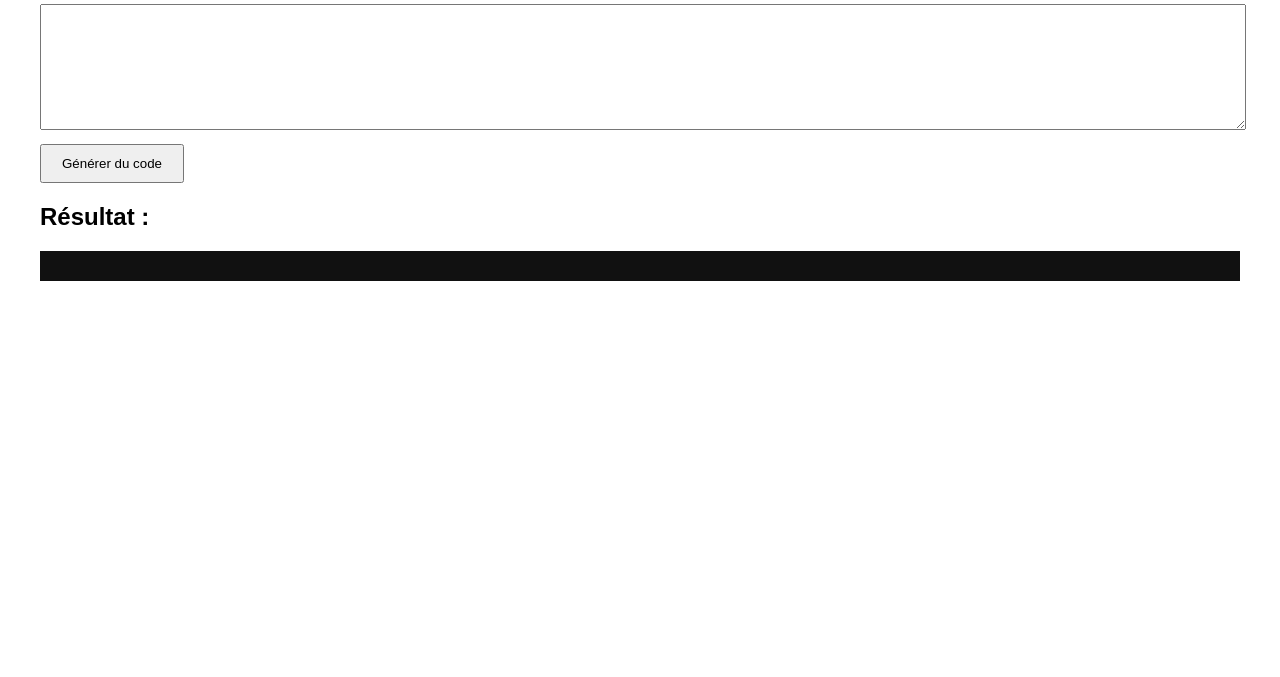
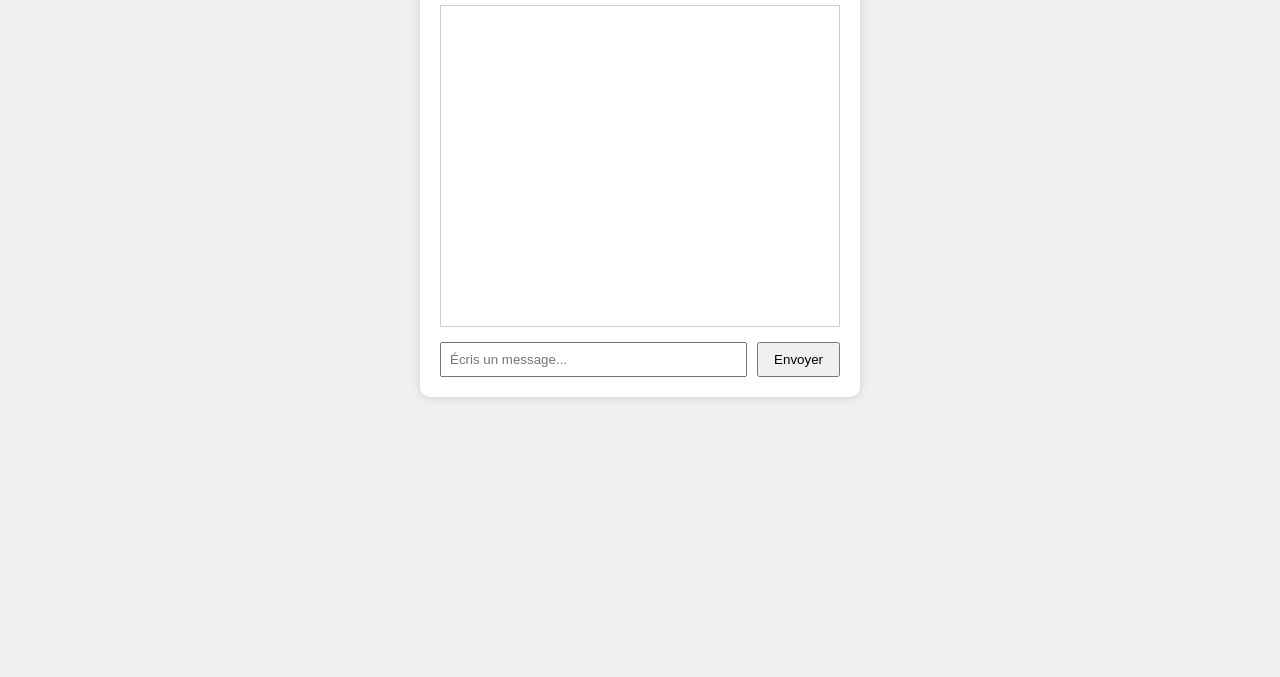
Before and after one commit to Alex84010/kisete.github.io, a plain HTML site: page index.html in a window 1280 px wide. Shown: the part 123-800 px from the top of the page. Drawn offline with Linux system fonts and the light colour scheme.

Commit message:
Revamp chat interface and update API integration
Updated the layout and functionality of the chat interface.

```diff
--- a/index.html
+++ b/index.html
@@ -2,52 +2,98 @@
 <html lang="fr">
 <head>
 <meta charset="UTF-8">
-    <title>IA Codeuse</title>
+<title>Chat IA (Local)</title>
+
 <style>
-        body { font-family: Arial; margin: 40px; }
-        textarea { width: 100%; height: 120px; margin-top: 10px; }
-        pre { background: #111; color: #0f0; padding: 15px; white-space: pre-wrap; }
-        button { padding: 10px 20px; margin-top: 10px; }
+    body {
+        font-family: Arial, sans-serif;
+        background: #f0f0f0;
+        margin: 0;
+        padding: 0;
+    }
+    .chat-container {
+        width: 400px;
+        margin: 40px auto;
+        background: white;
+        padding: 20px;
+        border-radius: 10px;
+        box-shadow: 0 0 10px #ccc;
+    }
+    #chatbox {
+        height: 300px;
+        overflow-y: auto;
+        border: 1px solid #ccc;
+        padding: 10px;
+        margin-bottom: 15px;
+        white-space: pre-wrap;
+    }
+    .user { font-weight: bold; color: #007bff; }
+    .ai { font-weight: bold; color: #28a745; }
+    .input-area {
+        display: flex;
+        gap: 10px;
+    }
+    input {
+        flex: 1;
+        padding: 8px;
+    }
+    button {
+        padding: 8px 15px;
+        cursor: pointer;
+    }
 </style>
+
 </head>
 <body>
-    <h1>💻 IA Codeuse</h1>
 
-    <label>Ta demande :</label>
-    <textarea id="input"></textarea>
+<div class="chat-container">
+    <h2>Chat IA (Local)</h2>
 
-    <button onclick="generateCode()">Générer du code</button>
+    <div id="chatbox"></div>
 
-    <h2>Résultat :</h2>
-    <pre id="output"></pre>
+    <div class="input-area">
+        <input id="message" type="text" placeholder="Écris un message...">
+        <button onclick="sendMessage()">Envoyer</button>
+    </div>
+</div>
 
 <script>
-        const API_KEY = "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"; // ⚠️ à ne pas mettre en ligne !
+async function sendMessage() {
+    const input = document.getElementById("message");
+    const chatbox = document.getElementById("chatbox");
+    const text = input.value.trim();
 
-        async function generateCode() {
-            const input = document.getElementById("input").value;
-            const output = document.getElementById("output");
+    if (!text) return;
 
-            output.textContent = "Génération en cours...";
+    // Afficher le message utilisateur
+    chatbox.innerHTML += `<div class="user">Toi : ${text}</div>`;
+    chatbox.scrollTop = chatbox.scrollHeight;
+    input.value = "";
 
+    // Appel direct à l'API OpenAI
     const response = await fetch("https://api.openai.com/v1/chat/completions", {
         method: "POST",
         headers: {
             "Content-Type": "application/json",
-                    "Authorization": `Bearer ${API_KEY}`
+            "Authorization": "Bearer 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" // ⚠️ Mets ta clé ici (test local uniquement)
         },
         body: JSON.stringify({
-                    model: "gpt-4.1",
+            model: "gpt-4.1-mini",
             messages: [
-                        { role: "system", content: "Tu es une IA experte en programmation. Tu génères du code propre et commenté." },
-                        { role: "user", content: input }
+                { role: "system", content: "Tu es une IA utile." },
+                { role: "user", content: text }
             ]
         })
     });
 
     const data = await response.json();
-            output.textContent = data.choices[0].message.content;
+    const reply = data.choices[0].message.content;
+
+    // Afficher la réponse IA
+    chatbox.innerHTML += `<div class="ai">IA : ${reply}</div>`;
+    chatbox.scrollTop = chatbox.scrollHeight;
 }
 </script>
+
 </body>
 </html>
```
Lines whose indentation alone changed are shown as unchanged.
